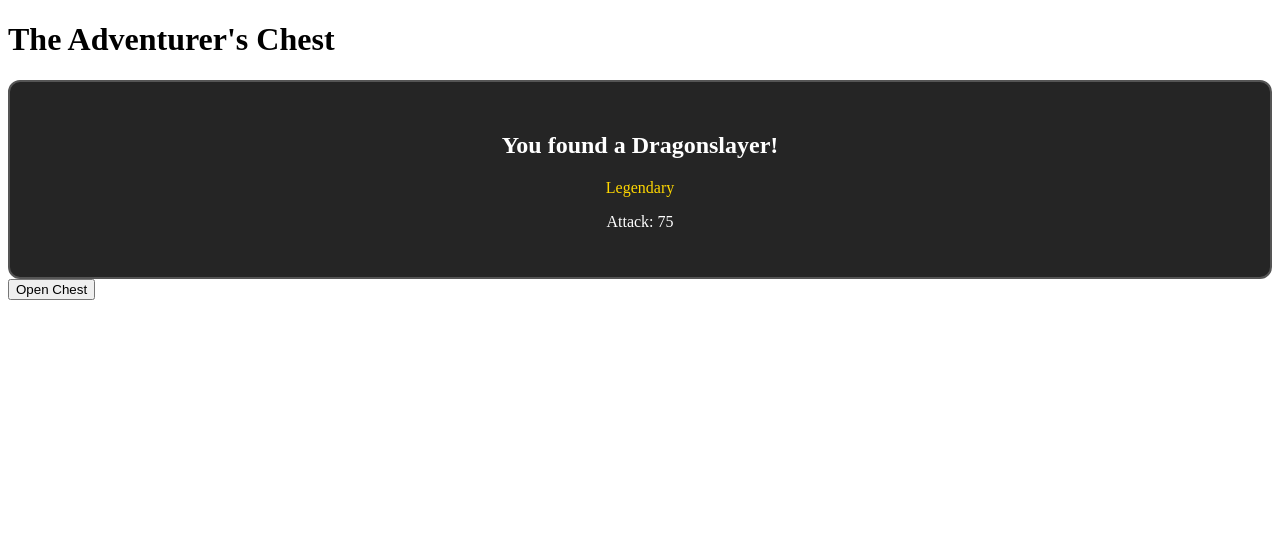
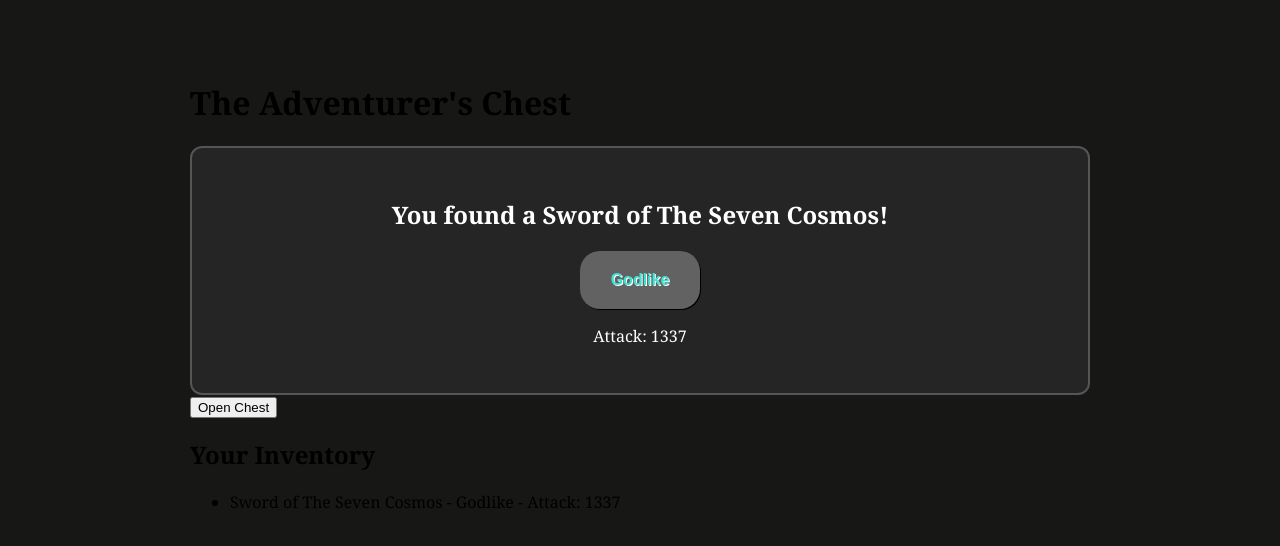
Before and after one commit to haakon26pg-sketch/JS-Oppgave-DOM-Manipulation, a plain HTML site: page index.html in a window 1280 px wide. Both pictures are taken after a click on the button "Open Chest". Drawn offline with Linux system fonts and the light colour scheme.

Commit message:
begynt styling av nettside med lette design elementer. prøver å ikke gå overboard :D

```diff
--- a/index.html
+++ b/index.html
@@ -12,12 +12,16 @@
 
   <div class="loot-box">
   <h2 id="lootName">Your chest is unopened.</h2>
-<p id="lootRarity">Unknown</p>
-<p id="lootAttack">Unknown</p>
+  <p id="lootRarity">Unknown</p>
+  <p id="lootAttack">Unknown</p>
  </div>
 
  <button id="openChest">Open Chest</button>
 
+ <section class="inventory">
+   <h2>Your Inventory</h2>
+   <ul id="inventoryList"></ul>
 
-</body>
+  </section>
+  </body>
 </html>
--- a/script.js
+++ b/script.js
@@ -5,6 +5,7 @@ const openChest = document.querySelector("#openChest");
 const lootName = document.querySelector("#lootName");
 const lootRarity = document.querySelector("#lootRarity");
 const lootAttack = document.querySelector("#lootAttack");
+const inventorylist = document.querySelector("#inventoryList");
 
 const items = [
     {
@@ -12,15 +13,30 @@ const items = [
         rarity: "Common",
         attack: 3
     },
+     {
+        name: "Rusty Sword",
+        rarity: "Uncommon",
+        attack: 6
+    },
     {
         name: "Steel Longsowrd",
         rarity: "Uncommon",
         attack: 12
     },
+      {
+        name: "Steel Longsowrd",
+        rarity: "Rare",
+        attack: 17
+    },
     {
         name: "Elven Bow",
         rarity: "Rare",
         attack: 25
+    },
+        {
+        name: "Elven Bow",
+        rarity: "Common",
+        attack: 8
     },
     {
         name: "Staff of the Ancients",
@@ -31,8 +47,14 @@ const items = [
         name: "Dragonslayer",
         rarity: "Legendary",
         attack: 75
+    },    {
+        name: "Sword of The Seven Cosmos",
+        rarity: "Godlike",
+        attack: 1337
     }
 ];
+
+const inventory = [];
 
 openChest.addEventListener("click", function () {
 
@@ -59,7 +81,9 @@ lootAttack.textContent = `Attack: ${randomitem.attack}`;
 
 // Gi sjeldenhetsgrader forskjellige farger
 
-    if (randomitem.rarity === "Legendary") {
+if (randomitem.rarity === "Godlike") {
+        lootRarity.style.color = "turquoise"
+    } else if (randomitem.rarity === "Legendary") {
         lootRarity.style.color = "gold";
     } else if (randomitem.rarity === "Epic") {
         lootRarity.style.color = "purple";
@@ -70,4 +94,16 @@ lootAttack.textContent = `Attack: ${randomitem.attack}`;
     } else {
         lootRarity.style.color = "gray";
     }
+
+// Gjenstander som havner i inventory
+inventory.push(randomitem);
+
+const inventoryItem = document.createElement("li");
+
+inventoryItem.textContent = `${randomitem.name} - ${randomitem.rarity} - Attack: ${randomitem.attack}`;
+
+inventorylist.appendChild(inventoryItem);
+
+console.log(inventory);
+
 });
--- a/style.css
+++ b/style.css
@@ -1,4 +1,13 @@
-/* Designe loot-box div elementet */
+/* Designe loot-box div siden */
+
+body {
+    background-color: #171715;
+    color: #f1ec4ca;
+    font-family: Georgia, serif;
+    max-width: 900px;
+    margin: 40px auto;
+    padding: 20px;
+}
 
 .loot-box {
     background: #252525;
@@ -9,6 +18,17 @@
     color:white;
 }
 
-#lootyRarity {
+#lootRarity {
+
     font-weight: bold;
+    background-color: rgb(99, 98, 98) ;
+    border-radius: 20px;
+    width: 80px;
+    text-align: center;
+    text-shadow: white 1px 1px;
+    font-family: sans-serif;
+    margin: auto;
+    padding: 20px;
+    box-shadow: black 1px 1px;
+
 }
```
